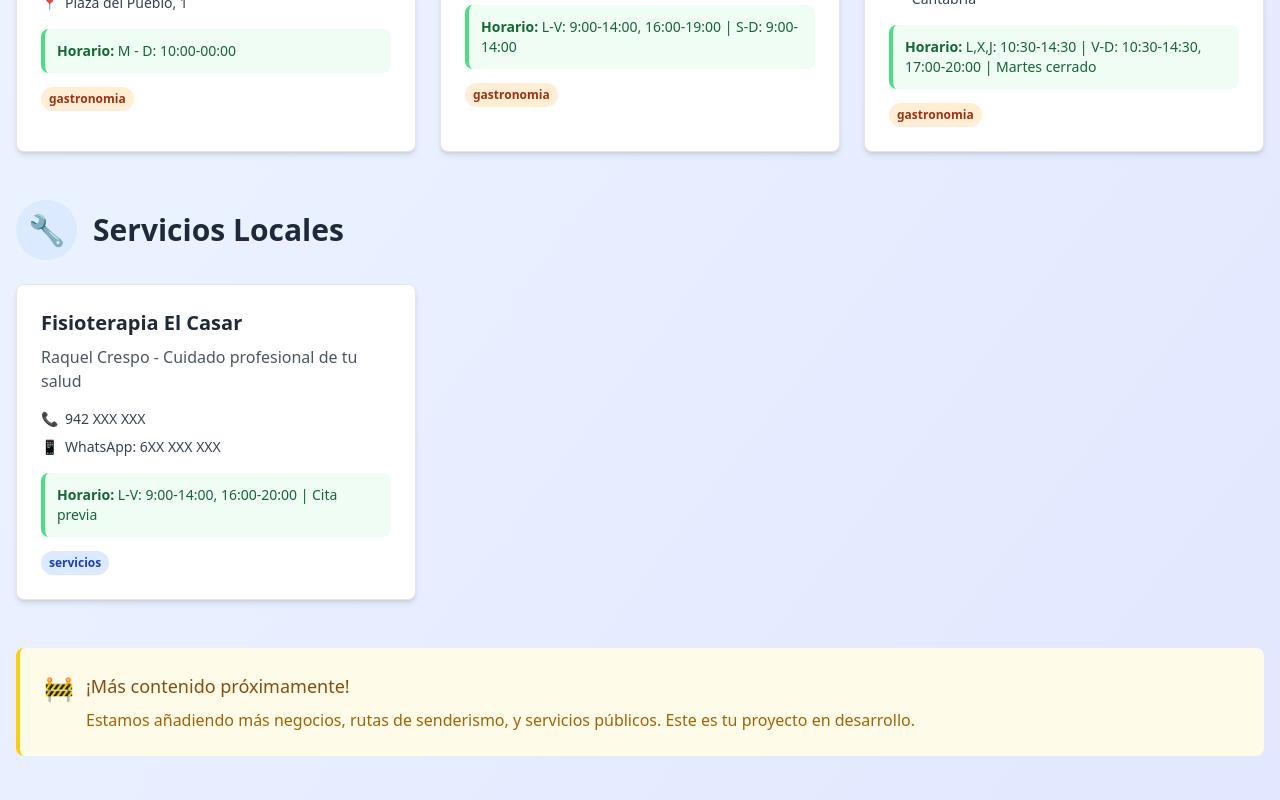
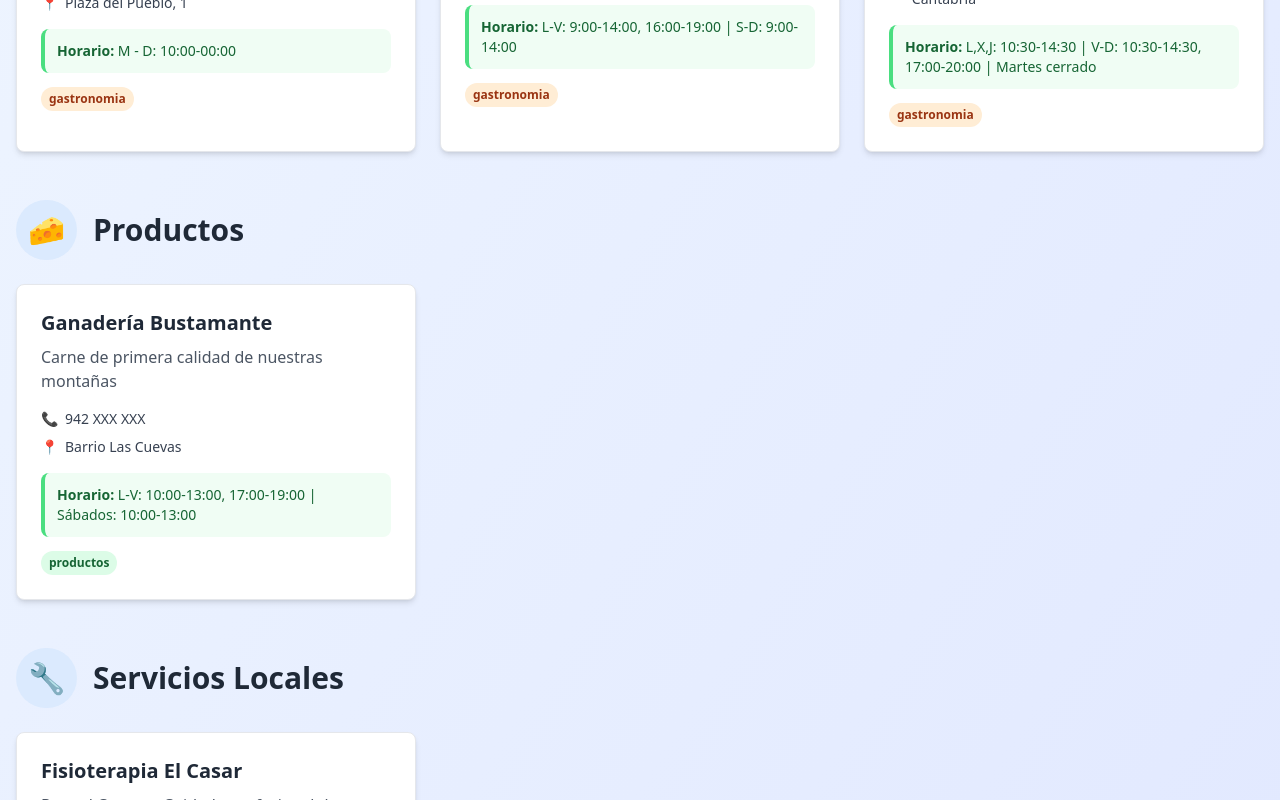
Before and after one commit to CherryRey/portal-turistico-pueblo, a React (Create React App) app: page / in a window 1280 px wide. Shown: the part 700-1500 px from the top of the page. Built offline with nearby package versions, Linux system fonts and the light colour scheme.

Commit message:
Creación de constantes en App.ts

```diff
--- a/src/App.tsx
+++ b/src/App.tsx
@@ -4,6 +4,7 @@ import { businesses } from './data/businesses';
 
 function App() {
   const gastronomia = businesses.filter(b => b.category === 'gastronomia');
+  const productos = businesses.filter(b => b.category === 'productos');
   const servicios = businesses.filter(b => b.category === 'servicios');
 
   return (
@@ -61,6 +62,19 @@ function App() {
           </div>
         </section>
 
+        {/* Productos */}
+        <section id="productos" className="mb-12">
+          <h2 className="text-3xl font-bold text-gray-800 mb-6 flex items-center">
+            <span className="bg-blue-100 p-3 rounded-full mr-4">🧀</span>
+            Productos
+          </h2>
+          <div className="grid grid-cols-1 md:grid-cols-2 lg:grid-cols-3 gap-6">
+            {productos.map(business => (
+              <BusinessCard key={business.id} business={business} />
+            ))}
+          </div>
+        </section>
+
         {/* Servicios */}
         <section id="servicios" className="mb-12">
           <h2 className="text-3xl font-bold text-gray-800 mb-6 flex items-center">
```
Also changed, not shown: package.json (line endings or trailing spaces).
